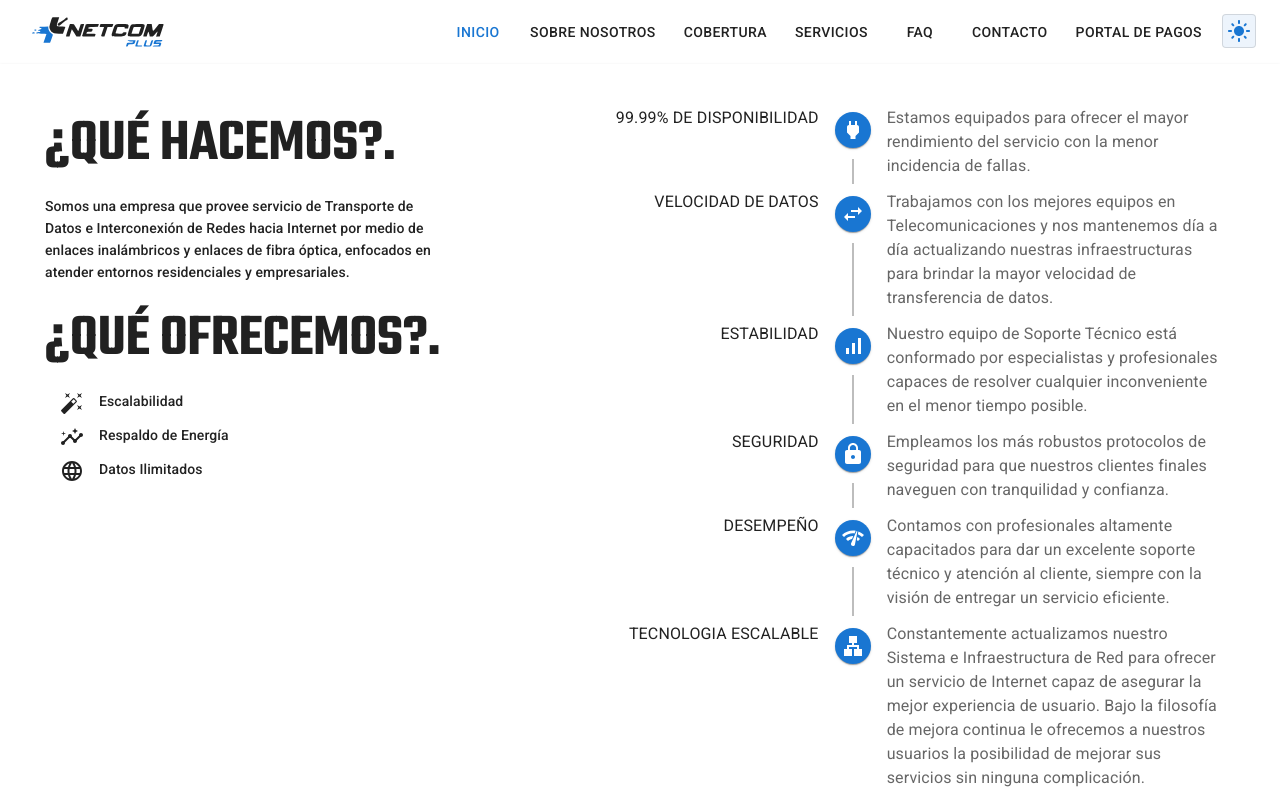
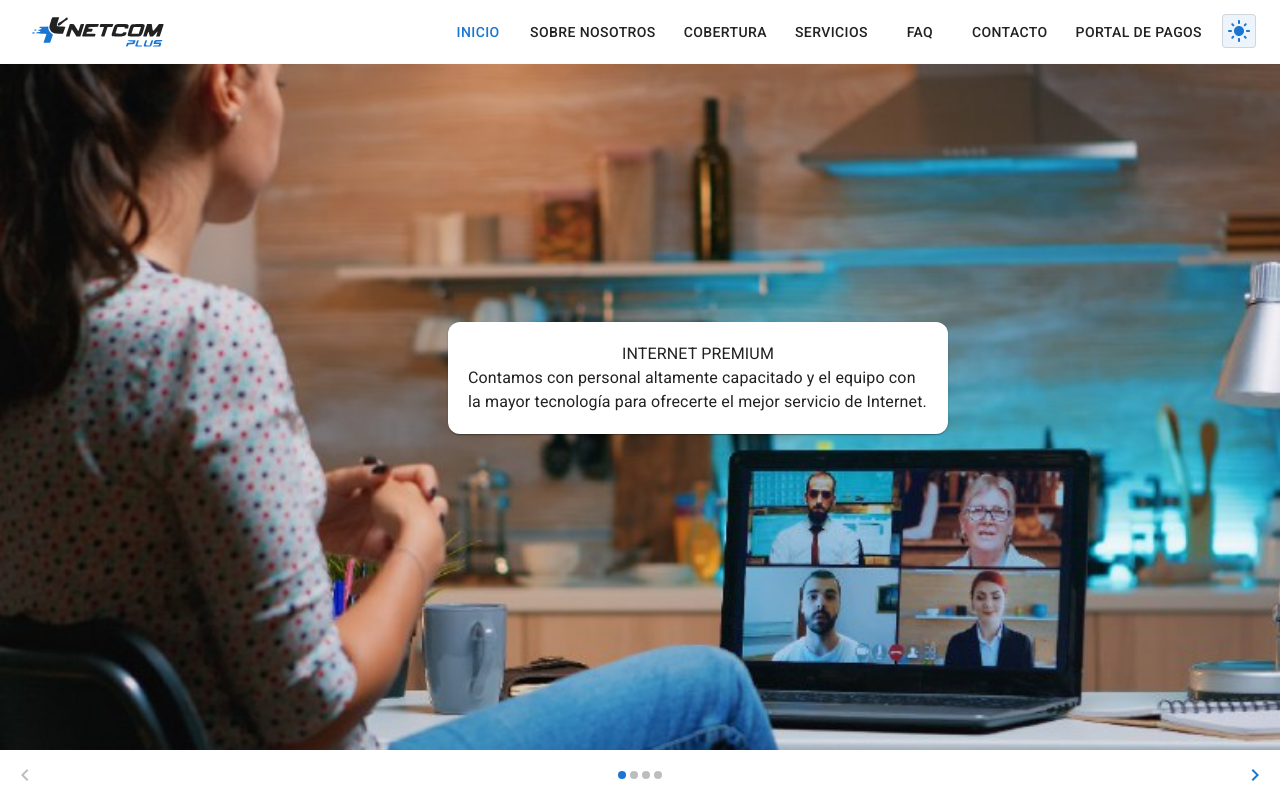
Before and after one commit to ilcreatore32/netcom-web, a React (Vite) app: page / in a window 1280 px wide. Both pictures are taken after a click on the button "INICIO". Shown: the top 800 px of the page. Built offline with nearby package versions, Linux system fonts and the light colour scheme.

Commit message:
Fixing Carousel Component
M~ Erase any external package
M~ Implement own native methods

```diff
--- a/src/Routes/Home.jsx
+++ b/src/Routes/Home.jsx
@@ -19,7 +19,6 @@ import HttpsIcon from "@mui/icons-material/Https";
 import NetworkCheckIcon from "@mui/icons-material/NetworkCheck";
 import LanIcon from "@mui/icons-material/Lan";
 import Footer from "../components/Footer";
-import bg01 from "../assets/images/bg-1.png";
 import bg02 from "../assets/images/bg-2.png";
 
 const Home = () => {
@@ -47,50 +46,48 @@ const Home = () => {
       title: "99.99% DE DISPONIBILIDAD",
       content:
         "Estamos equipados para ofrecer el mayor rendimiento del servicio con la menor incidencia de fallas.",
-      icons: <PowerIcon></PowerIcon>,
+      icons: <PowerIcon />,
     },
     {
       id: "1",
       title: "VELOCIDAD DE DATOS",
       content:
         "Trabajamos con los mejores equipos en Telecomunicaciones y nos mantenemos día a día actualizando nuestras infraestructuras para brindar la mayor velocidad de transferencia de datos.",
-      icons: <SwapHorizIcon></SwapHorizIcon>,
+      icons: <SwapHorizIcon />,
     },
     {
       id: "2",
       title: "ESTABILIDAD",
       content:
         "Nuestro equipo de Soporte Técnico está conformado por especialistas y profesionales capaces de resolver cualquier inconveniente en el menor tiempo posible.",
-      icons: <SignalCellularAltIcon></SignalCellularAltIcon>,
+      icons: <SignalCellularAltIcon />,
     },
     {
       id: "3",
       title: "SEGURIDAD",
       content:
         "Empleamos los más robustos protocolos de seguridad para que nuestros clientes finales naveguen con tranquilidad y confianza.",
-      icons: <HttpsIcon></HttpsIcon>,
+      icons: <HttpsIcon />,
     },
     {
       id: "4",
       title: "DESEMPEÑO",
       content:
         "Contamos con profesionales altamente capacitados para dar un excelente soporte técnico y atención al cliente, siempre con la visión de entregar un servicio eficiente.",
-      icons: <NetworkCheckIcon></NetworkCheckIcon>,
+      icons: <NetworkCheckIcon />,
     },
     {
       id: "5",
       title: "TECNOLOGIA ESCALABLE",
       content:
         "Constantemente actualizamos nuestro Sistema e Infraestructura de Red para ofrecer un servicio de Internet capaz de asegurar la mejor experiencia de usuario. Bajo la filosofía de mejora continua le ofrecemos a nuestros usuarios la posibilidad de mejorar sus servicios sin ninguna complicación.",
-      icons: <LanIcon></LanIcon>,
+      icons: <LanIcon />,
     },
   ];
 
-  const theme = useTheme();
-
   return (
     <>
-      {/*<Carousel></Carousel>*/}
+      <Carousel />
       <Paper
         square
         elevation={1}
@@ -104,12 +101,19 @@ const Home = () => {
           sx={{
             display: "flex",
             flexDirection: "column",
-            width: "50%",
+            alignItems: "center",
             gap: "20px",
             padding: "15px",
           }}
         >
-          <Box sx={{ display: "flex", flexDirection: "column", gap: "15px" }}>
+          <Box
+            sx={{
+              display: "flex",
+              flexDirection: "column",
+              gap: "15px",
+              width: "100%",
+            }}
+          >
             <Typography
               className="teko-text"
               variant="h2"
@@ -125,7 +129,14 @@ const Home = () => {
               entornos residenciales y empresariales.
             </Typography>
           </Box>
-          <Box sx={{ display: "flex", flexDirection: "column", gap: "15px" }}>
+          <Box
+            sx={{
+              display: "flex",
+              flexDirection: "column",
+              gap: "15px",
+              width: "100%",
+            }}
+          >
             <Typography
               className="teko-text"
               variant="h2"
@@ -168,7 +179,14 @@ const Home = () => {
           {tlItems.map((tli, i) => {
             return (
               <TimelineItem key={tli.id}>
-                <TimelineOppositeContent color="text.secondary">
+                <TimelineOppositeContent
+                  color="text.secondary"
+                  sx={{
+                    display: "flex",
+                    flexDirection: "column",
+                    alignItems: "center",
+                  }}
+                >
                   {tli.content}
                 </TimelineOppositeContent>
                 <TimelineSeparator>
--- a/src/components/Carousel.jsx
+++ b/src/components/Carousel.jsx
@@ -6,6 +6,7 @@ import {
   MobileStepper,
   IconButton,
   useTheme,
+  alpha,
 } from "@mui/material";
 import { KeyboardArrowLeft, KeyboardArrowRight } from "@mui/icons-material";
 
@@ -63,13 +64,28 @@ export default function SimpleSlider() {
     setActiveStep((prevActiveStep) => prevActiveStep - 1);
   };
 
-  const handleStepChange = (step) => {
+  setTimeout(() => {
     setActiveStep(step);
-  };
+  }, 4000);
 
   return (
     <>
-      <Box sx={{ width: "100%", height: "100%", position: "relative" }}>
+      <Box
+        sx={{
+          width: "100%",
+          height: "calc(100vh - 64px)",
+          position: "relative",
+        }}
+      >
+        <Paper sx={{ height: "100%" }}>
+          <Box
+            sx={{
+              width: "100%",
+              height: "100%",
+              backgroundSize: "cover",
+              backgroundImage: `url(${images[activeStep].image})`,
+            }}
+          >
             <Paper
               square
               elevation={1}
@@ -90,30 +106,8 @@ export default function SimpleSlider() {
               <Typography>{images[activeStep].title}</Typography>
               <Typography>{images[activeStep].subtitle}</Typography>
             </Paper>
-        <Paper
-          sx={{ height: "100%" }}
-        >
-          {images.map((step, index) => (
-            <div key={step.title}>
-              {Math.abs(activeStep - index) <= 2 ? (
-                <Box
-                  component="img"
-                  sx={{
-                    display: "block",
-                    overflow: "hidden",
-                    width: "100%",
-                    maxWidth: "100%",
-                    objectFit: "cover",
-                    height: "calc(100vh - 64px)",
-                  }}
-                  src={step.image}
-                />
-              ) : null}
-            </div>
-          ))}
-        </Paper>
             <MobileStepper
-          sx={{ position: "absolute", bottom: "0", width: "100%", }}
+              sx={{ position: "absolute", bottom: "0", width: "100%" }}
               steps={maxSteps}
               position="static"
               activeStep={activeStep}
@@ -147,6 +141,8 @@ export default function SimpleSlider() {
               }
             />
           </Box>
+        </Paper>
+      </Box>
     </>
   );
 }
```
Lines whose indentation alone changed are shown as unchanged.
